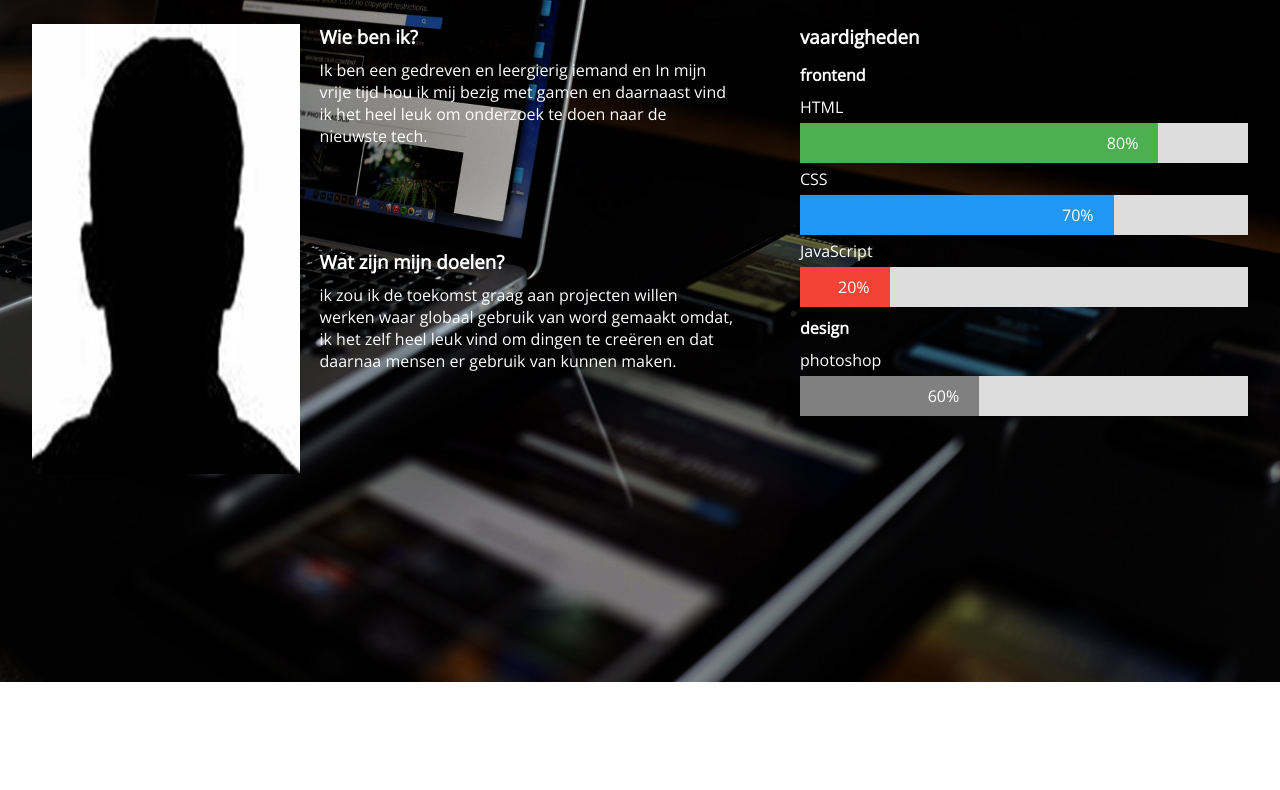
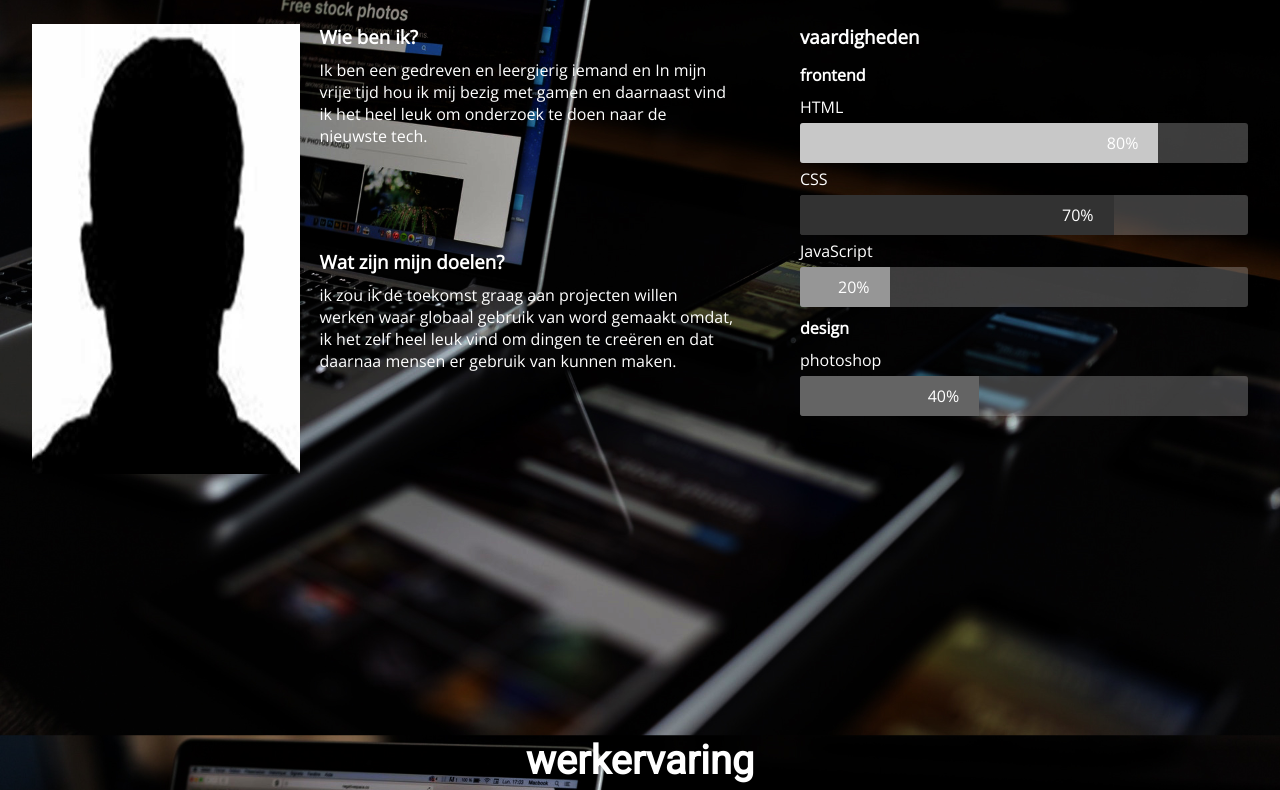
Before and after one commit to Meijer-A/ayyoubmeijer.github.io, a plain HTML site: page overmij.html in a window 1280 px wide. Shown: the part 118-908 px from the top of the page. Before the commit the page ends 800 px from the top, so only its background shows below. Drawn offline with nearby package versions, Linux system fonts and the light colour scheme.

Commit message:
scroll test

```diff
--- a/css/style.css
+++ b/css/style.css
@@ -101,21 +101,23 @@
 
 /* Container for skill bars */
 .container {
-    width: 100%; /* Full width */
-    background-color: #ddd; /* Grey background */
+    width: 100%;
+    background-color: rgba(200, 200, 200, 0.3);
+    border-radius: 3px
 }
 
 .skills {
-    text-align: right; /* Right-align text */
-    padding-right: 20px; /* Add some right padding */
-    line-height: 40px; /* Set the line-height to center the text inside the skill bar, and to expand the height of the container */
+    text-align: right;
+    padding-right: 20px;
+    line-height: 40px;
     color: white;
+    border-radius:  3px 0 0 3px;
 }
 
-#html {width: 80%; background-color: #4CAF50;}
-#css {width: 70%; background-color: #2196F3;}
-#js {width: 20%; background-color: #f44336;}
-#ps {width: 40%; background-color: #808080;}
+#html  {width: 80%; background-color: rgb(200, 200, 200);}
+#css   {width: 70%; background-color: rgb(50, 50, 50);}
+#js    {width: 20%; background-color: rgb(150, 150, 150);}
+#ps    {width: 40%; background-color: rgb(100, 100, 100);}
 /*fadein inladen tekst*/
 
 /*@-webkit-keyframes fade {
@@ -193,11 +195,7 @@ body {
     background-size: 100%;
     background-size: cover;
     background-attachment: fixed;
-    position: fixed;
-    left: 0;
-    right: 0;
-    top: 0;
-    bottom: 0;
+
 
 }
 /*
--- a/overmij.html
+++ b/overmij.html
@@ -68,7 +68,7 @@
           <h4>design</h4>
           <p>photoshop</p>
           <div class="container">
-            <div class="skills" id="ps">60%</div>
+            <div class="skills" id="ps">40%</div>
           </div>
         </article>
     </section>
```
Also changed, not shown: fotos/Kantoorexpert.jpg (deleted), fotos/Kantoorexpert.svg (deleted), fotos/bob.png (deleted), fotos/care.jpg (deleted), fotos/etb.png (deleted), fotos/github.png (deleted), fotos/linkedin.png (deleted), fotos/recepten.jpg, fotos/vloot.jpg, fotos/wie-ben-ik-ver1.jpg.
